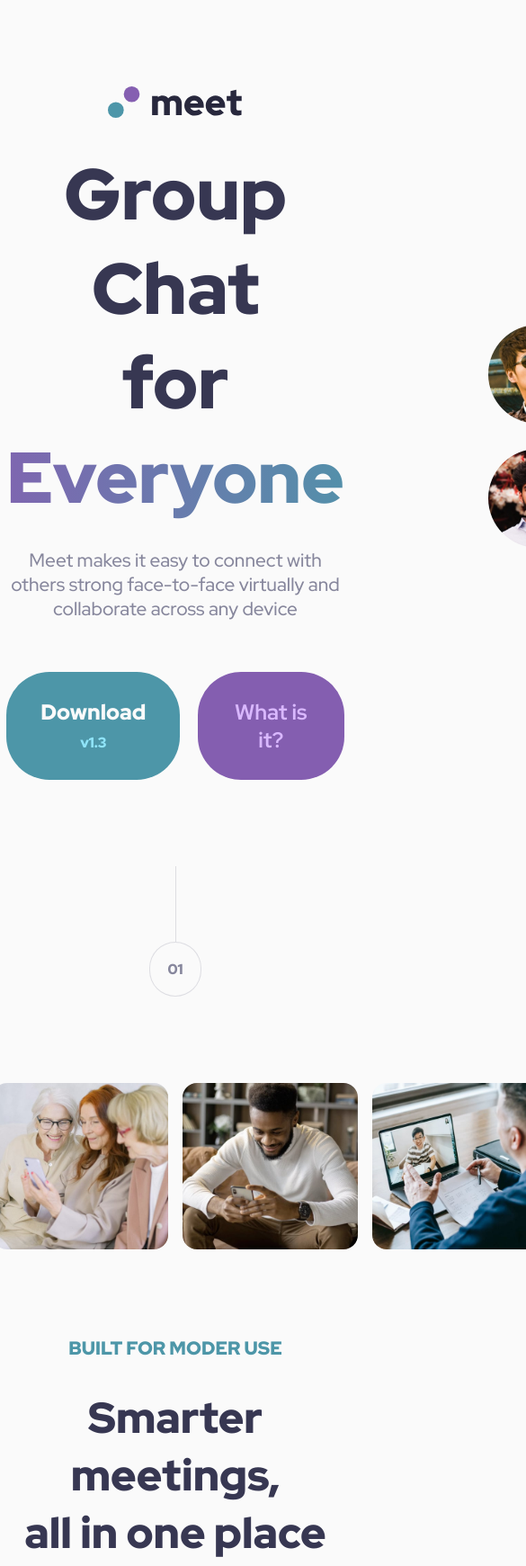
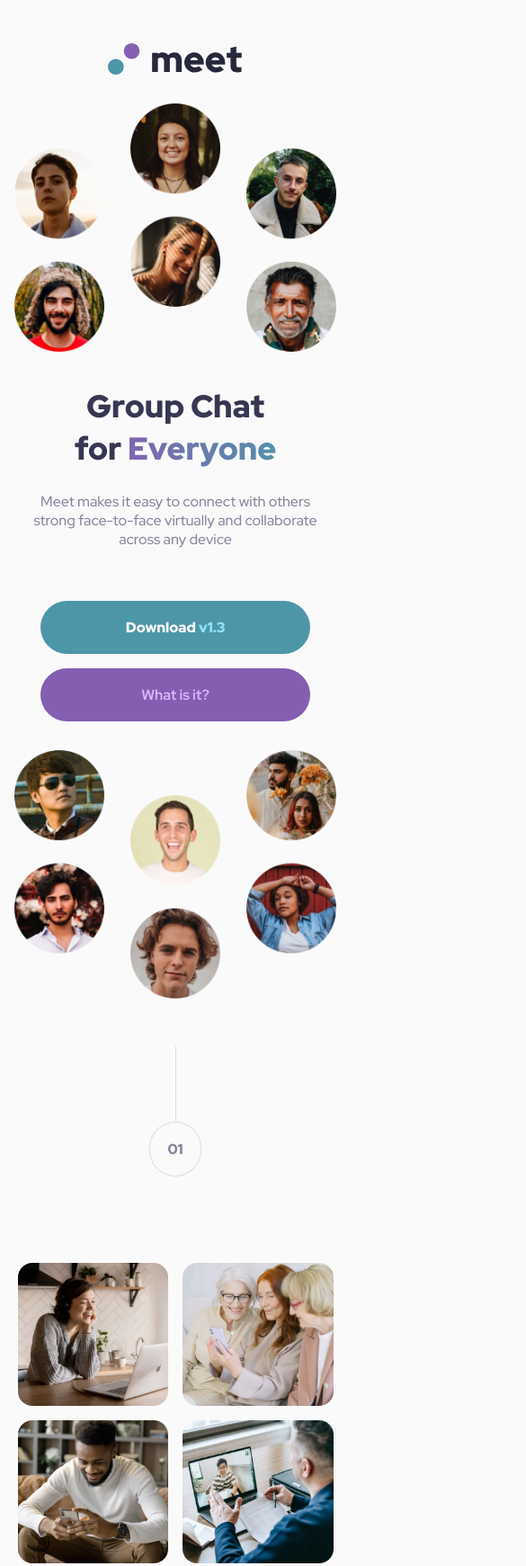
Before and after one commit to ThooHoang/land-page, a website built with Vite: page index.html in a window 390 px wide. Shown: the top 1741 px of the page at 90% size, 585 px wide, since content can reach past the window. Built offline with nearby package versions, Linux system fonts and the light colour scheme.

Commit message:
added responsivness

```diff
--- a/style.css
+++ b/style.css
@@ -277,17 +277,181 @@ footer::before {
   font-size: 2.5rem;
   color: var(--white);
   font-weight: 900;
+  text-align: center;
 }
 
 .footer-wrapper h3 {
   font-weight: 500;
   font-size: 1.125rem;
-  color: var(--white );
+  color: var(--white);
+  text-align: center;
 }
 
 .footer-wrapper button {
   color: var(--white);
   padding: 1rem 1.9rem;
+  font-size: 1.2rem;
+  background-color: var(--dark-violet);
+  border: none;
+  border-radius: 3rem;
+}
 
-  font-size: 1.2rem;
+.footer-wrapper button:hover {
+  background-color: var(--violet-hover);
 }
+
+/* Media Queries for Responsive Design */
+@media screen and (max-width: 1200px) {
+  .hero-container {
+    gap: 5rem;
+  }
+
+  .middle .heading {
+    font-size: 4rem;
+  }
+}
+
+@media screen and (max-width: 992px) {
+  .hero-container {
+    gap: 3rem;
+  }
+
+
+  .gallery-container {
+    display: grid;
+    grid-template-columns: repeat(2,1fr);
+    grid-template-rows: repeat(2,1fr);
+  }
+
+  .gallery-container img {
+    width: 100%;
+    height: 100%;
+  }
+
+  .left img, .right img {
+    max-width: 100%;
+    height: auto;
+  }
+
+  .middle .heading {
+    font-size: 3.5rem;
+  }
+
+  .middle p {
+    font-size: 1.1rem;
+    max-width: 35rem;
+  }
+
+  .button {
+    font-size: 1.2rem;
+    padding: 1.5rem 2rem;
+  }
+
+  .footer-wrapper {
+    flex-direction: column;
+  }
+}
+
+@media screen and (max-width: 768px) {
+  .hero-container {
+    flex-direction: column;
+    gap: 2rem;
+  }
+
+  .middle {
+    order: 1;
+  }
+
+  .left {
+    order: 0;
+  }
+
+  .right {
+    order: 2;
+  }
+
+  .middle .heading {
+    font-size: 2.8rem;
+  }
+
+  .buttons {
+    flex-direction: column;
+    gap: 1rem;
+  }
+
+  .gallery {
+    max-width: 90%;
+  }
+
+  .about h1 {
+    font-size: 2.5rem;
+  }
+
+  .about p {
+    font-size: 1rem;
+  }
+
+  footer {
+    padding: 5rem 2rem;
+  }
+}
+
+@media screen and (max-width: 576px) {
+  .hero {
+    margin: 3rem 1rem;
+  }
+
+  .middle .heading {
+    font-size: 2.2rem;
+  }
+
+  .middle p {
+    font-size: 1rem;
+    max-width: 100%;
+    padding: 0 1rem;
+  }
+
+  .button {
+    font-size: 1rem;
+    padding: 1.2rem 1.8rem;
+    width: 100%;
+    max-width: 300px;
+  }
+
+
+
+  .buttons {
+    justify-content: center;
+    align-items: center;
+  }
+
+  .about {
+    margin: 4rem 1rem;
+  }
+
+  .about h1 {
+    font-size: 2rem;
+  }
+
+  .footer-wrapper h1 {
+    font-size: 2rem;
+  }
+
+  .footer-wrapper h3 {
+    font-size: 1rem;
+  }
+}
+
+@media screen and (max-width: 375px) {
+  .middle .heading {
+    font-size: 1.8rem;
+  }
+
+  .gallery-container img {
+    width: 100%;
+  }
+
+  .about h1 {
+    font-size: 1.6rem;
+  }
+}
```
